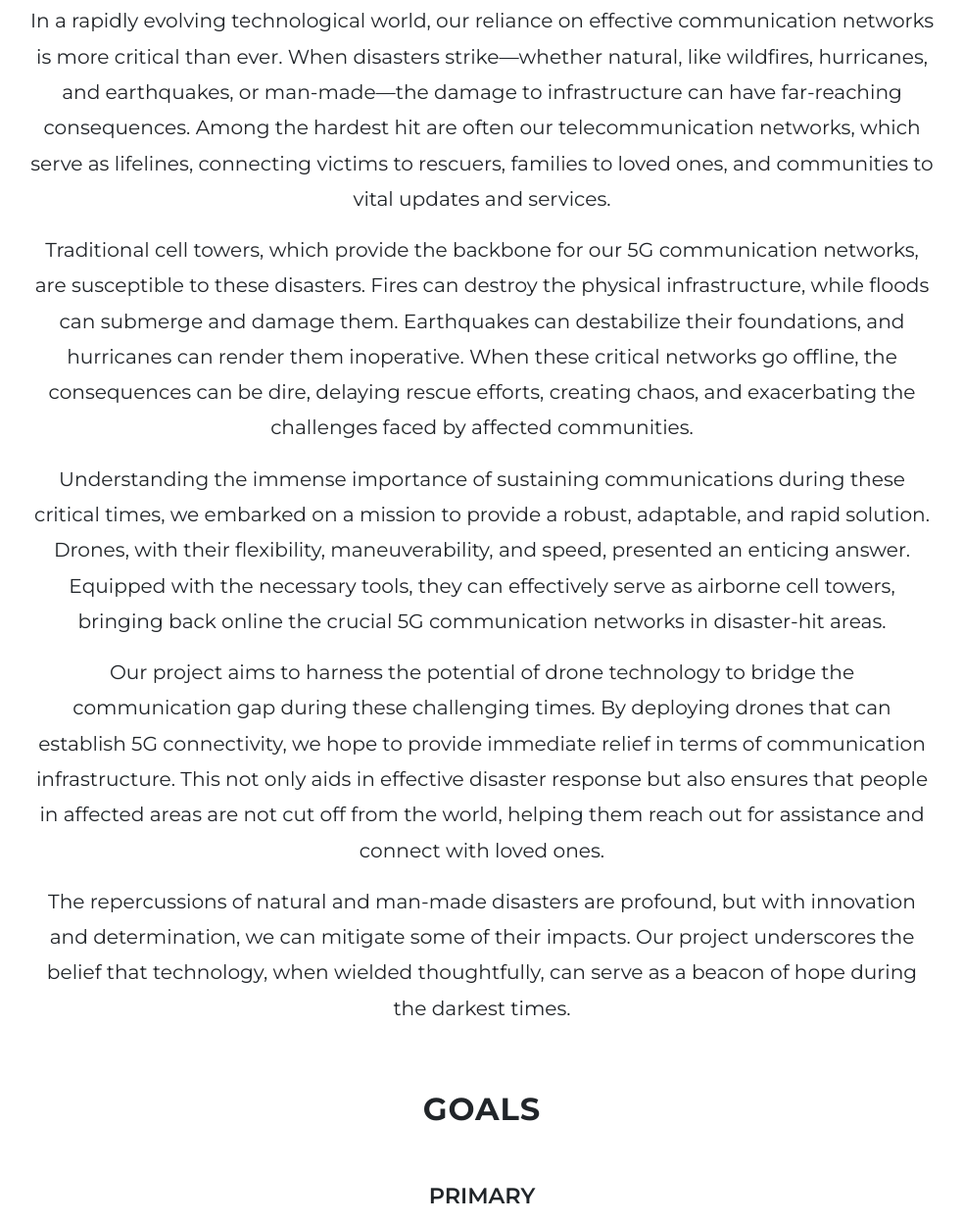
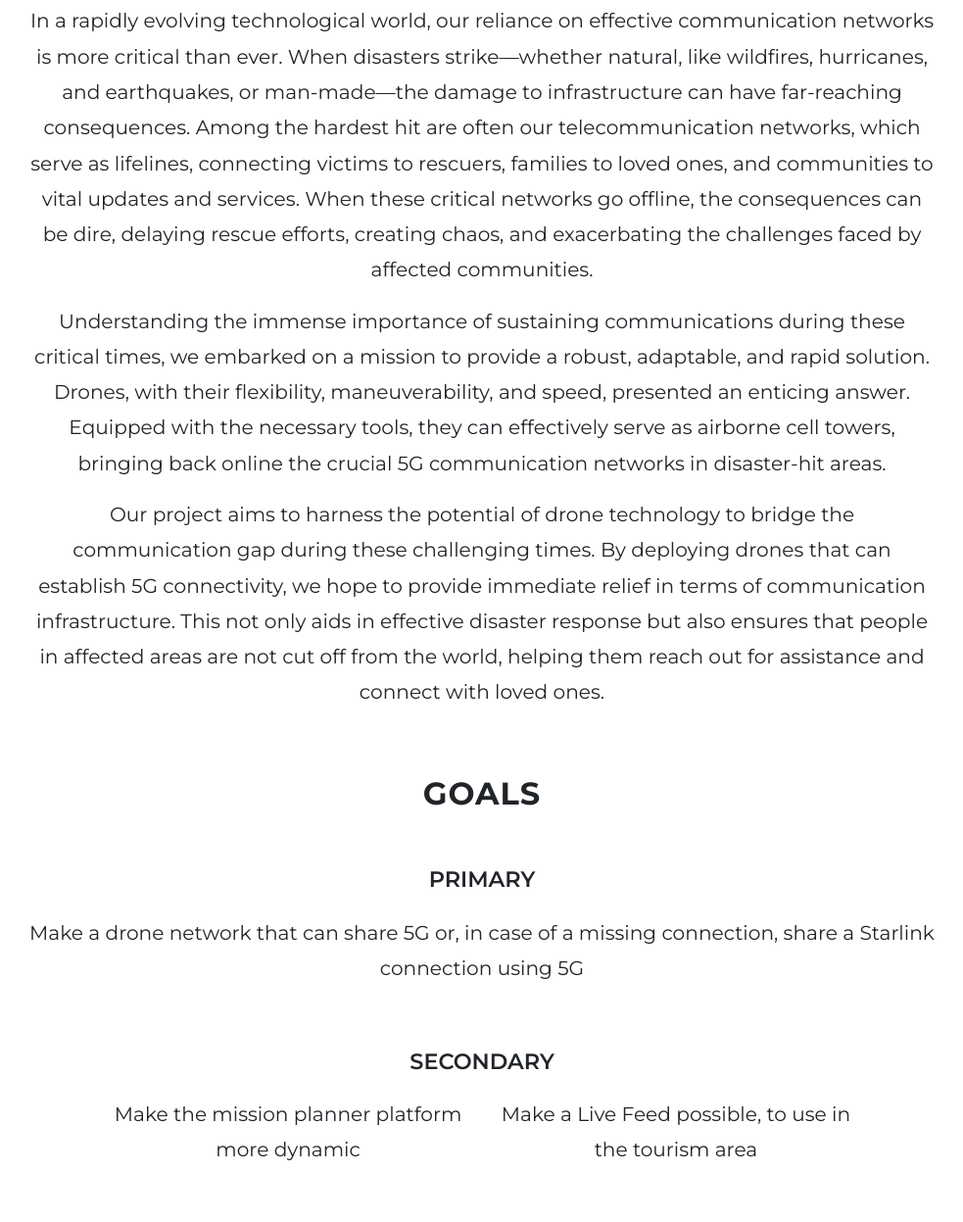
Before and after one commit to 5g-dove/5g-dove, a plain HTML site: page index.html in a window 1280 px wide. Shown: the part 893-2140 px from the top of the page at 98% size, without its empty margins (148-1131 px from the left). Drawn offline with nearby package versions, Linux system fonts and the light colour scheme.

Commit message:
Change Context text
Co-authored-by: António Almeida <antalmeida43@gmail.com>

```diff
--- a/index.html
+++ b/index.html
@@ -65,11 +65,7 @@
             <p class="paragraph-dark text-center">In a rapidly evolving technological world, our reliance on effective communication
               networks is more critical than ever. When disasters strike—whether natural, like wildfires, hurricanes, and earthquakes, or man-made—the damage
               to infrastructure can have far-reaching consequences. Among the hardest hit are often our telecommunication networks, which serve as lifelines,
-              connecting victims to rescuers, families to loved ones, and communities to vital updates and services.</p>
-
-            <p class="paragraph-dark text-center">Traditional cell towers, which provide the backbone for our 5G communication networks, are susceptible to
-              these disasters. Fires can destroy the physical infrastructure, while floods can submerge and damage them. Earthquakes can destabilize their foundations, and
-              hurricanes can render them inoperative. When these critical networks go offline, the consequences can be dire, delaying rescue efforts, creating chaos, and
+              connecting victims to rescuers, families to loved ones, and communities to vital updates and services. When these critical networks go offline, the consequences can be dire, delaying rescue efforts, creating chaos, and
               exacerbating the challenges faced by affected communities.</p>
 
             <p class="paragraph-dark text-center">Understanding the immense importance of sustaining communications during these critical times, we embarked on a
@@ -81,9 +77,6 @@
               times. By deploying drones that can establish 5G connectivity, we hope to provide immediate relief in terms of communication infrastructure. This not only
               aids in effective disaster response but also ensures that people in affected areas are not cut off from the world, helping them reach out for assistance
               and connect with loved ones.</p>
-
-            <p class="paragraph-dark text-center">The repercussions of natural and man-made disasters are profound, but with innovation and determination, we can mitigate
-              some of their impacts. Our project underscores the belief that technology, when wielded thoughtfully, can serve as a beacon of hope during the darkest times.</p>
         </div>
       </div>
     </div>
```
